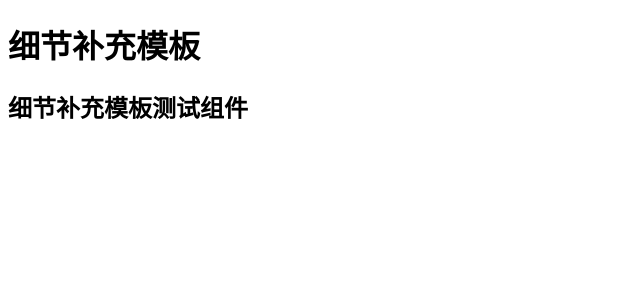
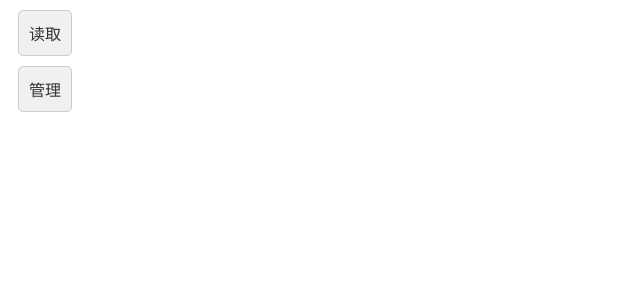
Before and after one commit to LvYuanWang/vue3_details_supplementary, a Vue app: page / in a window 1280 px wide. Shown: the top 300 px of the page, without its empty margins (0-640 px from the left). Built offline with nearby package versions, Linux system fonts and the light colour scheme.

Commit message:
自定义指令 v_permission

```diff
--- a/src/App.vue
+++ b/src/App.vue
@@ -1,12 +1,12 @@
 <template>
-  <div id="app">
-    <h1>细节补充模板</h1>
-    <TestComponent />
-  </div>
+  <!-- 只有在权限为 read 的时候, 才显示这个按钮 -->
+  <button v-permission="['read']">读取</button>
+  <!-- 只有在权限为 write 的时候, 才显示这个按钮 -->
+  <button v-permission="['write']">写入</button>
+  <!-- 只有在权限为 manage 的时候, 才显示这个按钮 -->
+  <button v-permission="['manage']">管理</button>
 </template>
 
-<script setup>
-import TestComponent from './components/TestComponent.vue'
-</script>
+<script setup></script>
 
 <style scoped></style>
--- /dev/null
+++ b/src/assets/global.css
@@ -0,0 +1,21 @@
+button {
+  margin: 10px;
+  padding: 10px;
+  border-radius: 5px;
+  border: 1px solid #ccc;
+  cursor: pointer;
+  background-color: #f0f0f0;
+  transition: all 0.3s ease;
+  outline: none;
+  font-size: 16px;
+  color: #333;
+}
+
+button:hover {
+  background-color: #007bff;
+  color: #fff;
+}
+
+button:active {
+  background-color: #007bff;
+}
--- a/src/components/TestComponent.vue
+++ /dev/null
@@ -1,9 +0,0 @@
-<template>
-  <div class="testComponent_container">
-    <h2>细节补充模板测试组件</h2>
-  </div>
-</template>
-
-<script setup></script>
-
-<style scoped></style>
--- a/src/main.js
+++ b/src/main.js
@@ -1,10 +1,22 @@
 import { createApp } from 'vue'
 import App from './App.vue'
+import './assets/global.css'
 
 const app = createApp(App)
 
-app.config.globalProperties.Test = {
-  msg: 'Hello from Test',
-}
+// 权限数组
+const permissionArr = ['read', 'manage']
+
+// 全局权限控制指令
+app.directive('permission', {
+  mounted(el, { value }) {
+    if (value && value instanceof Array) {
+      const isPermission = value.some((item) => permissionArr.includes(item))
+      isPermission ? (el.style.display = 'block') : (el.style.display = 'none')
+    } else {
+      throw new Error('v-permission 的值必须是数组')
+    }
+  },
+})
 
 app.mount('#app')
```
Also changed, not shown: 1 other file (tests, documents, lock files or other folders).
